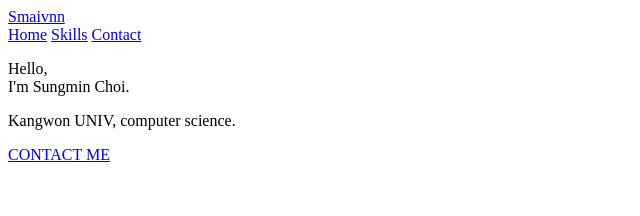
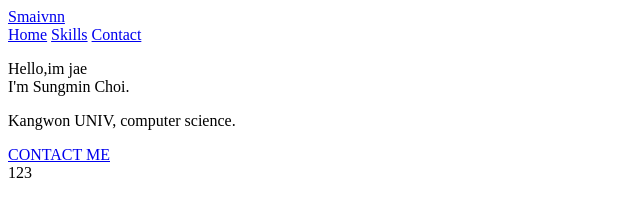
Before and after one commit to sub-blind/test, a plain HTML site: page index.html in a window 1280 px wide. Shown: the full height of the page, 0-640 px from the left. Drawn offline with Linux system fonts and the light colour scheme.

Commit message:
first commit

```diff
--- a/index.html
+++ b/index.html
@@ -20,7 +20,7 @@
     <!-- 인삿말 -->
     <div class="greetingBox">
       <p class="greeting">
-        Hello,<br />
+        Hello,im jae<br />
         I'm Sungmin Choi.
       </p>
       <p class="introduce">Kangwon UNIV, computer science.</p>
@@ -31,3 +31,4 @@
     </div>
   </div>
 </header>
+123
```
